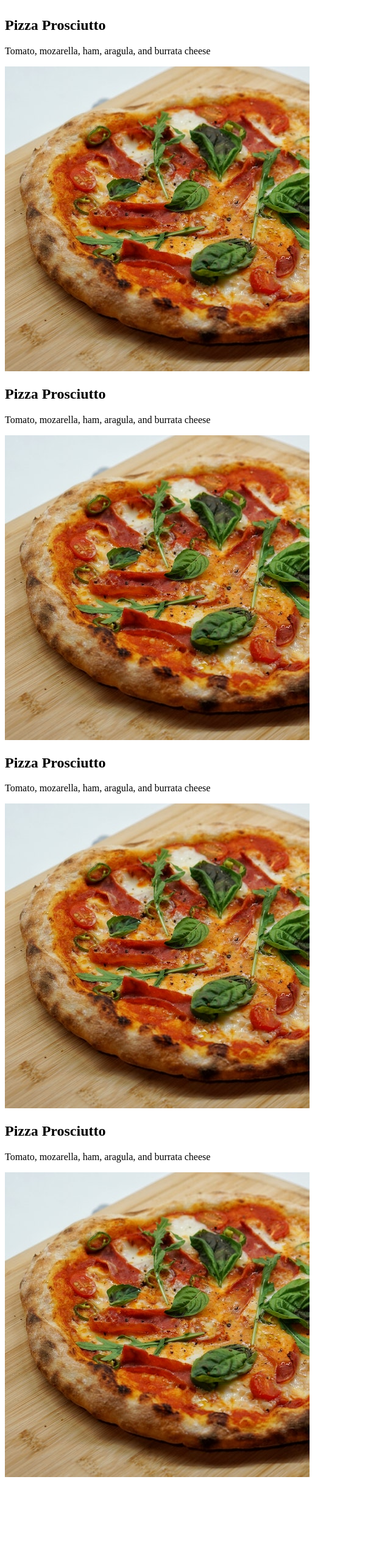
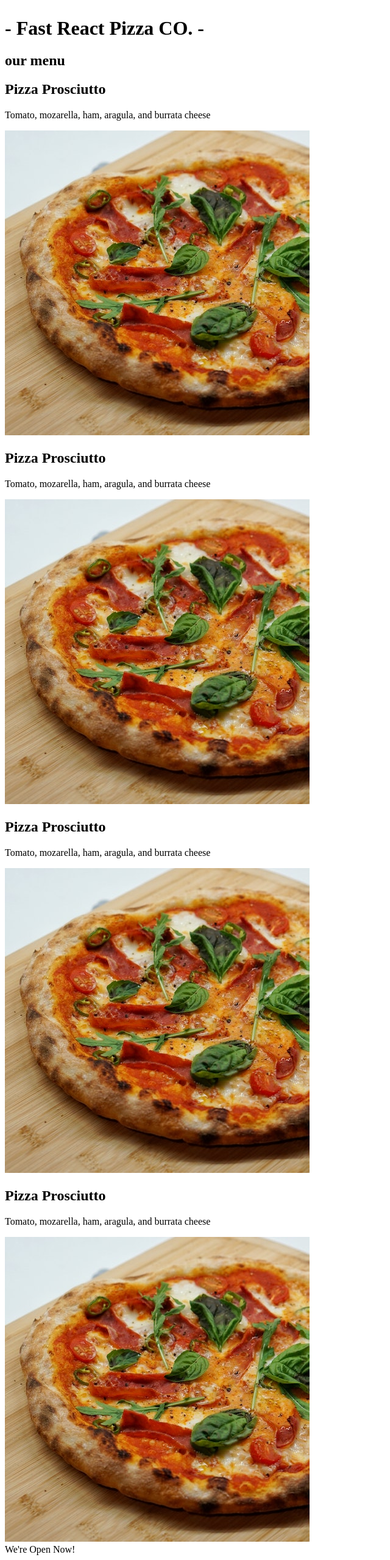
Before and after one commit to shivPosted/ultimate-react-learn, a React (Vite) app in the folder 03-pizza-menu/: page / in a window 1280 px wide. Shown: the part 52-2611 px from the top of the page at 61% size, without its empty margins (0-640 px from the left). Before the commit the page ends 2487 px from the top, so only its background shows below. Built offline with nearby package versions, Linux system fonts and the light colour scheme.

Commit message:
creating more components😃 😃

```diff
--- a/03-pizza-menu/src/App.jsx
+++ b/03-pizza-menu/src/App.jsx
@@ -1,3 +1,5 @@
+import React from 'react';
+
 const pizzaData = [
   {
     name: 'Focaccia',
@@ -47,12 +49,33 @@ function App() {
   return (
     <div>
       <h1>Hello React!</h1>
-      <Pizza /> {/*   reusing the Pizza component, the power of react */}
-      <Pizza />
-      <Pizza />
-      <Pizza />
+      <Header />
+      <Menu />
+      <Footer />
     </div>
   );
+}
+
+function Header() {
+  return <h1>- Fast React Pizza CO. -</h1>;
+}
+
+function Menu() {
+  return (
+    <>
+      <h2>our menu</h2>
+      <div>
+        <Pizza />
+        <Pizza />
+        <Pizza />
+        <Pizza />
+      </div>
+    </>
+  );
+}
+
+function Footer() {
+  return React.createElement('footer', null, "We're Open Now!");
 }
 
 function Pizza() {
```
